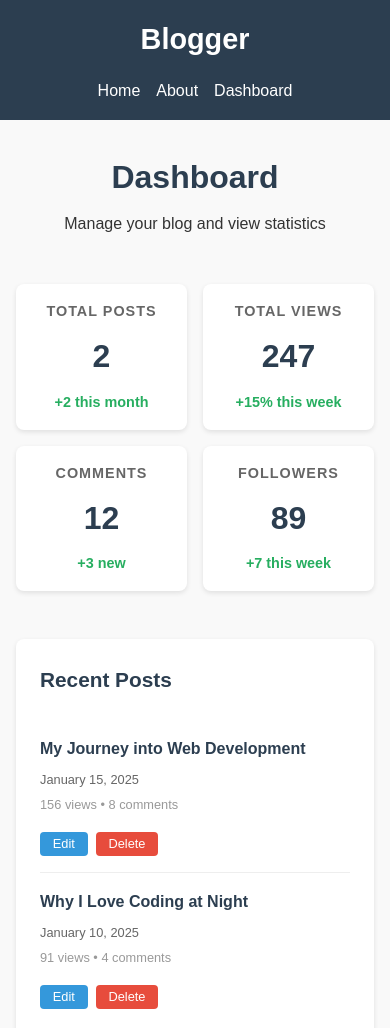
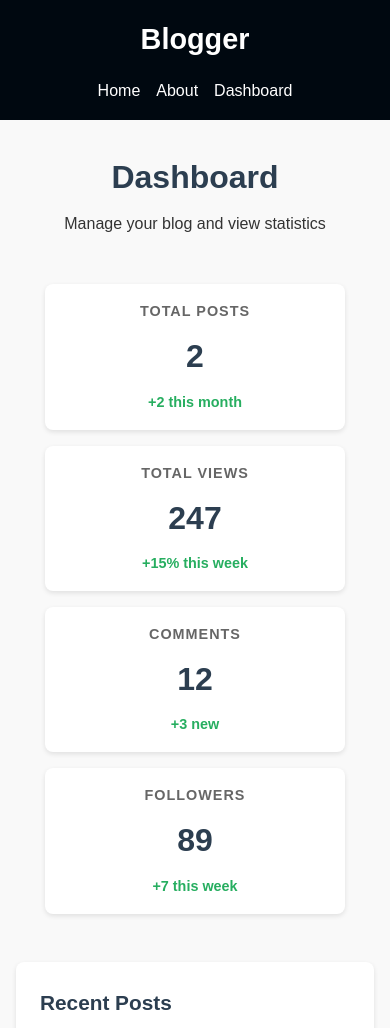
Before and after one commit to abhigupta0507/Lab1, a plain HTML site: page dashboard.html in a window 390 px wide. Shown: the top 1028 px of the page. Drawn offline with Linux system fonts and the light colour scheme.

Commit message:
changed flexbox

```diff
--- a/styles/dashboard.css
+++ b/styles/dashboard.css
@@ -12,18 +12,17 @@ body {
 }
 
 header {
-  background: #2c3e50;
+  background: #000810;
   color: white;
-  padding: 1rem 0;
+  padding: 16px 0;
   position: sticky;
   top: 0;
   z-index: 100;
 }
 
 nav {
-  max-width: 1200px;
   margin: 0 auto;
-  padding: 0 2rem;
+  padding: 0 32px;
   display: flex;
   justify-content: space-between;
   align-items: center;
@@ -67,9 +66,10 @@ main {
 }
 
 .stats-grid {
-  display: grid;
-  grid-template-columns: repeat(auto-fit, minmax(200px, 1fr));
+  display: flex;
+  justify-content: space-evenly;
   gap: 1.5rem;
+  flex-wrap: wrap;
   margin-bottom: 3rem;
 }
 
@@ -79,6 +79,8 @@ main {
   border-radius: 8px;
   box-shadow: 0 2px 5px rgba(0, 0, 0, 0.1);
   text-align: center;
+  flex: 1 1 200px;
+  max-width: 300px;
   transition: transform 0.3s ease;
 }
 
@@ -225,8 +227,7 @@ footer {
     gap: 1.5rem;
   }
 
-  .recent-posts,
-  .quick-actions {
+  .recent-posts {
     padding: 1.5rem;
   }
 
```
